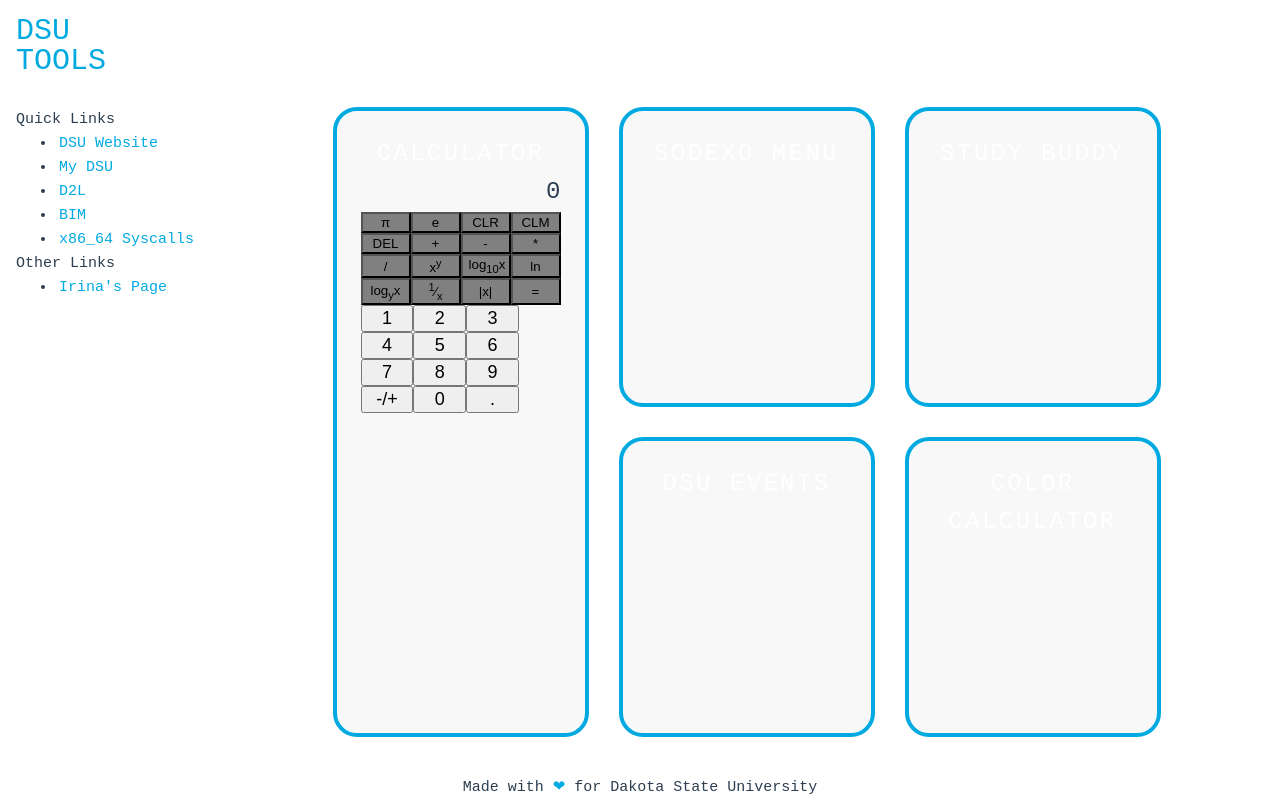
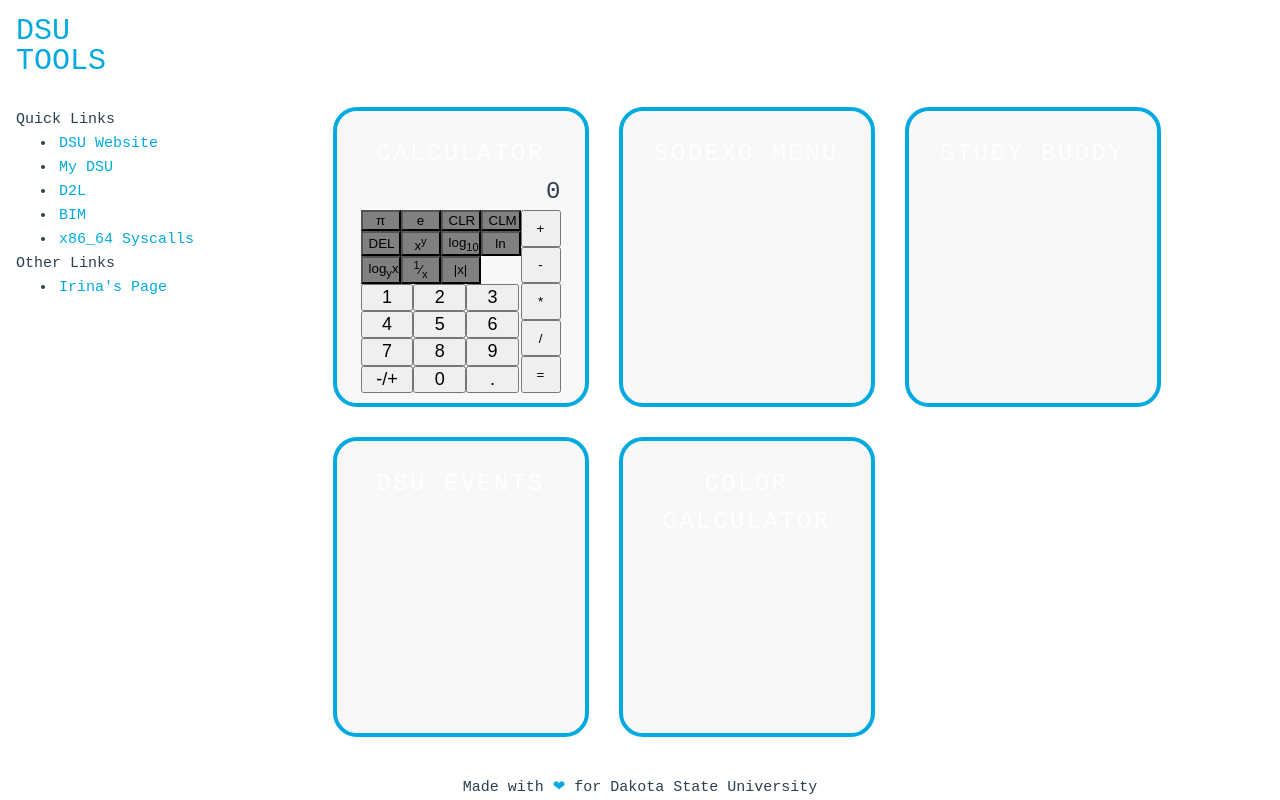
Before and after one commit to DavidMedin/dsu.tools, a Vue app in the folder dsutools-frontend/: page / in a window 1280 px wide. Built offline with nearby package versions, Linux system fonts and the light colour scheme.

Commit message:
Fitting stuff into a small block

```diff
--- a/dsutools-frontend/src/App.vue
+++ b/dsutools-frontend/src/App.vue
@@ -17,7 +17,7 @@ import Calculator from "./components/Calculator.vue";
             </nav>
             <div>
                 <ToolGrid>
-                    <ToolItem tool_name="Calculator" style="grid-row: 1/3">
+                    <ToolItem tool_name="Calculator">
                         <Calculator/>
                     </ToolItem>
                     <ToolButton tool_name="Sodexo Menu" />
--- a/dsutools-frontend/src/components/Calculator.vue
+++ b/dsutools-frontend/src/components/Calculator.vue
@@ -176,26 +176,26 @@ function Equals()
 <template>
     <p class="number-box"> {{ curNumber }} </p>
   <!-- OPERATION BUTTONS -->
-    <div class="parent-flex">
+  <div class="basic-ops">
+        <button class="basic-operation" @click="Operation(Operator.ADD)"> + </button>
+        <button class="basic-operation" @click="Operation(Operator.SUB)"> - </button>
+        <button class="basic-operation" @click="Operation(Operator.MUL)"> * </button>
+        <button class="basic-operation" @click="Operation(Operator.DIV)"> / </button>
+        <button class="basic-operation" @click="Equals()"> = </button>
+      </div>
+    <div class="number-pad">
       <button class="child-flex" @click="Append(Math.PI)"> π </button>
       <button class="child-flex" @click="Append(Math.E)"> e </button>
       <button class="child-flex" @click="Clear()"> CLR </button>
       <button class="child-flex" @click="ClearMem()"> CLM </button>
       <button class="child-flex" @click="Delete()"> DEL </button>
-      <button class="child-flex" @click="Operation(Operator.ADD)"> + </button>
-      <button class="child-flex" @click="Operation(Operator.SUB)"> - </button>
-      <button class="child-flex" @click="Operation(Operator.MUL)"> * </button>
-      <button class="child-flex" @click="Operation(Operator.DIV)"> / </button>
       <button class="child-flex" @click="Operation(Operator.EXP)"> x<sup>y</sup> </button>
       <button class="child-flex" @click="Operation(Operator.LOG)"> log<sub>10</sub>x </button>
       <button class="child-flex" @click="Operation(Operator.LN)"> ln </button>
       <button class="child-flex" @click="Operation(Operator.LGB)"> log<sub>y</sub>x </button>
       <button class="child-flex" @click="Operation(Operator.REC)"> <sup>1</sup>&frasl;<sub>x</sub> </button>
       <button class="child-flex" @click="Operation(Operator.ABS)"> |x| </button>
-      <button class="child-flex" @click="Equals()"> = </button>
-    </div>
   <!-- NUMBER BUTTONS -->
-    <div class="number-pad">
       <button class="number-button" @click="Append('1')"> 1 </button>
       <button class="number-button" @click="Append('2')"> 2 </button>
       <button class="number-button" @click="Append('3')"> 3 </button>
@@ -213,20 +213,15 @@ function Equals()
 
 <style>
 
-  .calculator-bar {
-    max-width: 150px;
-    max-height: 40px;
-    background-color: whitesmoke;
-    text-decoration-color: black;
-  }
-
   .number-box {
     text-align: right;
+    width: 100%;
+    height: 15%;
   }
 
   .number-pad {
-    max-width: 80%;
-    max-height: 100%;
+    width: 80%;
+    height: 75%;
     display: flex;
     font-family: monospace;
     flex-direction: row;
@@ -237,6 +232,19 @@ function Equals()
     width: 33%;
     font-size: large;
     text-align: center;
+  }
+
+  .basic-ops {
+    float: right;
+    display: flex;
+    flex-wrap: wrap;
+    width: 20%;
+    height: 75%;
+  }
+
+  .basic-operation {
+    width: 100%;
+    height: 20%;
   }
 
   .parent-flex {
```
